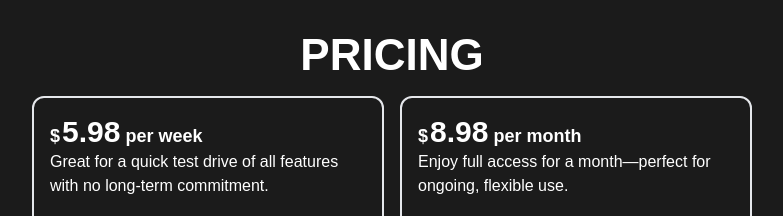
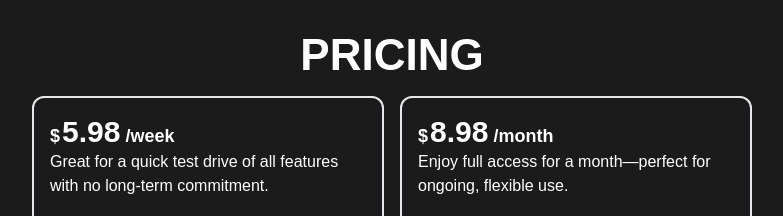
Before and after one commit to yarbio/astralcctesting, a React (Vite) app: page / in a window 1280 px wide. Shown: the part 1200-1416 px from the top of the page, without its empty margins (248-1031 px from the left). Built offline with nearby package versions, Linux system fonts and the light colour scheme.

Commit message:
Now using slashes instead of 'per' in tier cards

```diff
--- a/src/App.tsx
+++ b/src/App.tsx
@@ -19,7 +19,7 @@ function TierCard(props: { title: string, preferred: boolean, description: strin
       <div className='border-[2px] transition hover:scale-105 hover:-translate-y-0.5 min-w-70 w-[22rem] max-w-96 m-2 rounded-xl'>
         <div className='flex flex-col justify-between bg-transparent m-4 max-h-[21rem] h-[21rem]'>
           <div className='bg-transparent'>
-            <h1 className='select-none bg-transparent font-sg font-semibold text-3xl text-left'><span className='text-lg mr-0.5'>$</span>{props.price}<span className='text-lg mr-0.5'> {props.title == "lifetime" ? props.title : "per " + props.title}</span></h1>
+            <h1 className='select-none bg-transparent font-sg font-semibold text-3xl text-left'><span className='text-lg mr-0.5'>$</span>{props.price}<span className='text-lg mr-0.5'> {props.title == "lifetime" ? props.title : "/" + props.title}</span></h1>
             <p className='font-sg font-normal'>{props.description}</p>
 
           </div>
@@ -36,7 +36,7 @@ function TierCard(props: { title: string, preferred: boolean, description: strin
       : <div className='border-[2px] transition hover:scale-105 hover:-translate-y-0.5 min-w-70 w-[22rem] max-w-96 m-2 rounded-xl'>
         <div className='flex flex-col justify-between bg-transparent m-4 max-h-[21rem] h-[21rem]'>
           <div className='bg-transparent'>
-            <h1 className='select-none bg-transparent font-sg font-semibold text-3xl text-left'><span className='text-lg mr-0.5'>$</span>{props.price}<span className='text-lg mr-0.5'> {props.title == "lifetime" ? props.title : "per " + props.title}</span></h1>
+            <h1 className='select-none bg-transparent font-sg font-semibold text-3xl text-left'><span className='text-lg mr-0.5'>$</span>{props.price}<span className='text-lg mr-0.5'> {props.title == "lifetime" ? props.title : "/" + props.title}</span></h1>
             <p className='font-sg font-normal'>{props.description}</p>
 
           </div>
```
Also changed, not shown: 1 other file (tests, documents, lock files or other folders).
